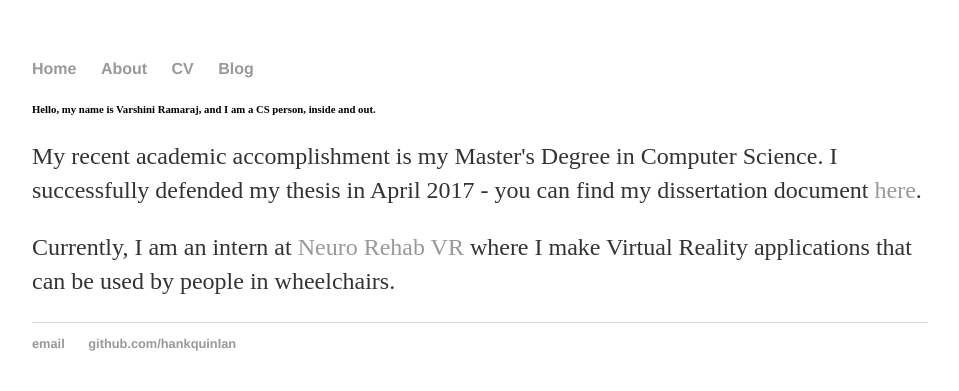
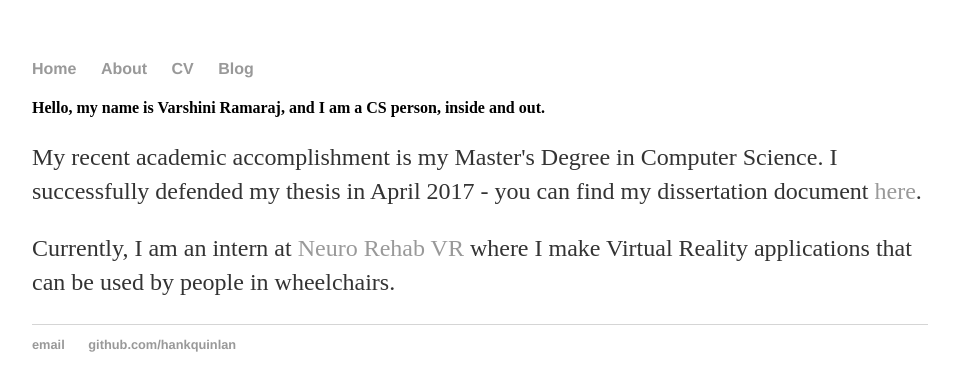
Before and after one commit to varshinir93/varshinir93.github.io, a Jekyll site: the page built from about/index.html, in a window 1280 px wide. Shown: the top 391 px of the page, without its empty margins (160-1119 px from the left). Built offline with Jekyll 4.4.1, drawn with Linux system fonts in a browser that asks for light colours.

```diff
--- a/about/index.html
+++ b/about/index.html
@@ -3,7 +3,7 @@ layout: default
 title: About Me - Varshini R
 ---
 <div class="blurb">
-	<h6> Hello, my name is Varshini Ramaraj, and I am a CS person, inside and out.</h6>
+	<h4> Hello, my name is Varshini Ramaraj, and I am a CS person, inside and out.</h4>
   <p> My recent academic accomplishment is my Master's Degree in Computer Science. I successfully defended my thesis in April 2017 - you can find my dissertation document <a href="http://hdl.handle.net/10735.1/5462">here</a>.</p>
 
   <p> Currently, I am an intern at <a href="http://neurorehabvr.com">Neuro Rehab VR</a> where I make Virtual Reality applications that can be used by people in wheelchairs.</p>
```
